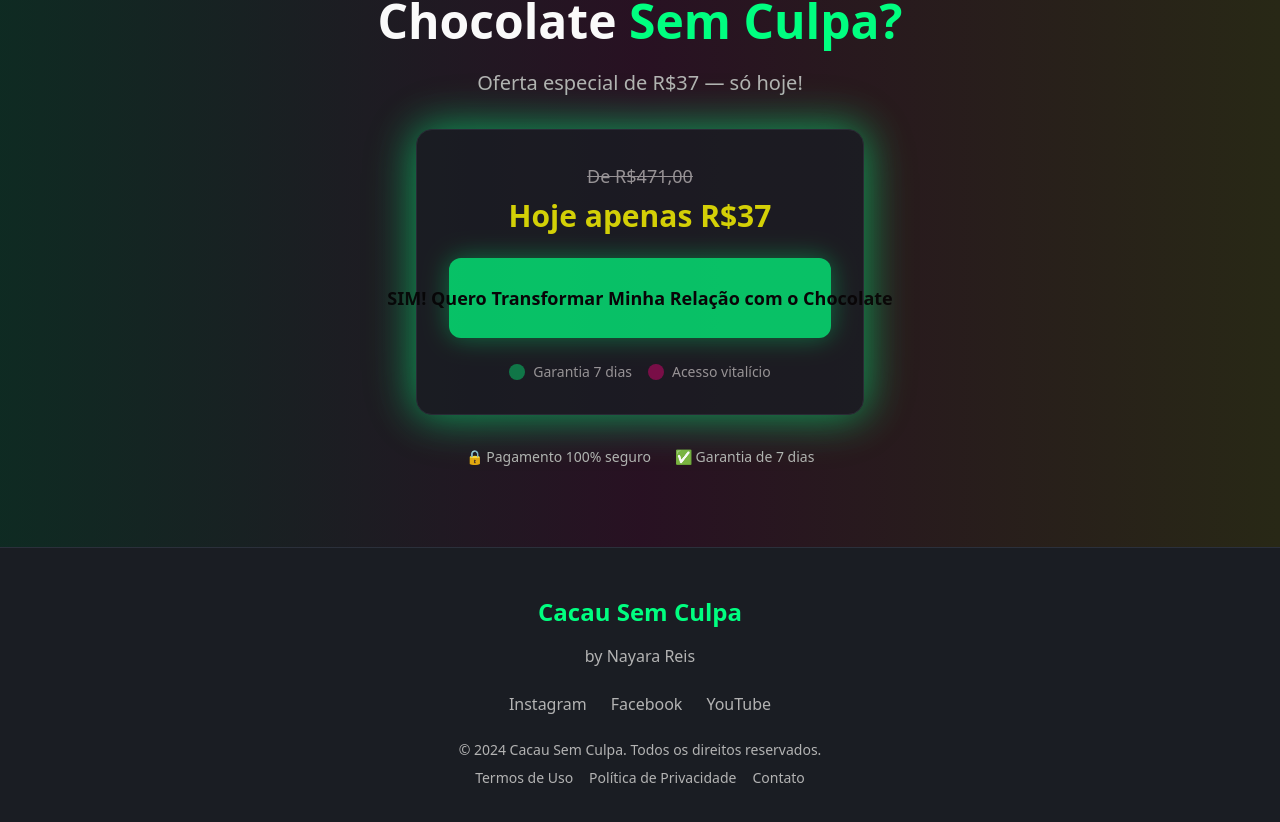
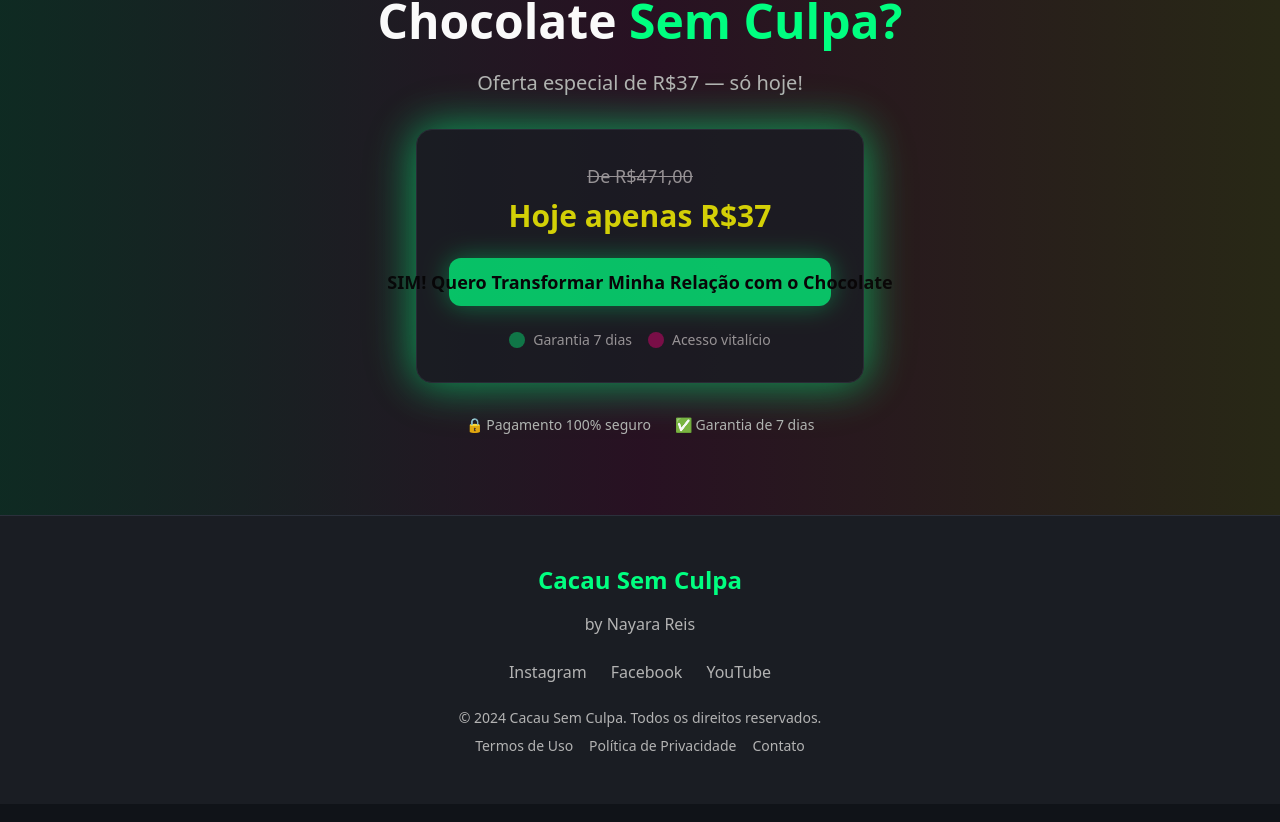
Before and after one commit to wel49reis-eng/choc-cure-creator, a React (Vite) app: page / in a window 1280 px wide. Shown: the part 6300-7122 px from the top of the page. Built offline with nearby package versions, Linux system fonts and the light colour scheme.

Commit message:
Adjust CTA button size
Adjusted the last CTA button's width to ensure the text "SIM ! Quero Transformar Minha Relação com o Chocolate" fits entirely within the button.

```diff
--- a/src/pages/LandingPage.tsx
+++ b/src/pages/LandingPage.tsx
@@ -335,7 +335,7 @@ export default function LandingPage() {
           <CTABlock
             currentPrice="R$37"
             buttonText="SIM! Quero Transformar Minha Relação com o Chocolate"
-            className="animate-neon-pulse [&_.cta-button]:min-h-[80px] [&_.cta-button]:py-4"
+            className="animate-neon-pulse [&_.cta-button]:max-w-lg"
           />
 
           <div className="mt-8 flex justify-center items-center gap-6 text-sm text-muted-foreground">
```
